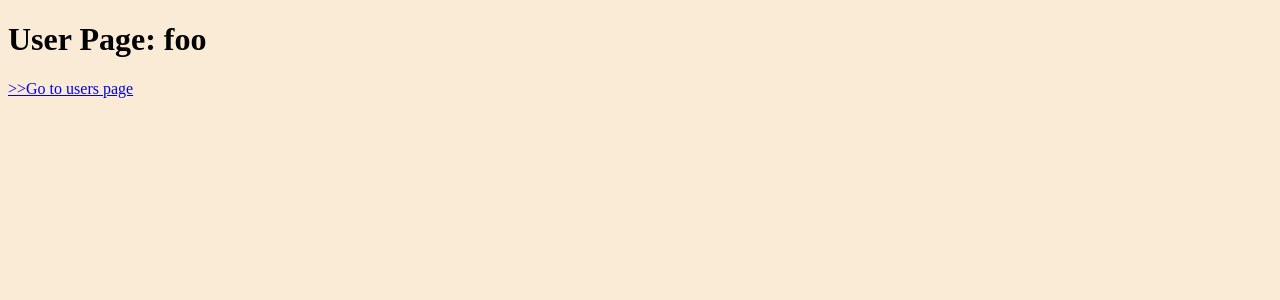
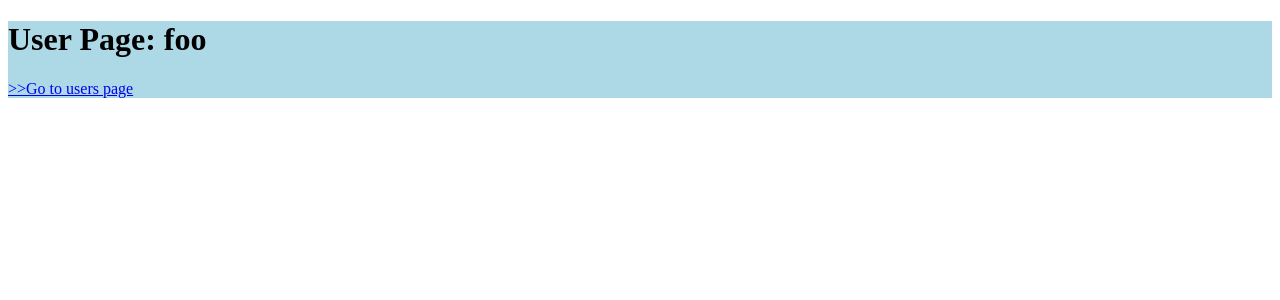
Before and after one commit to mrotaru/simple-react-webpack, a React app: page /users/foo in a window 1280 px wide. Shown: the top 300 px of the page. Built offline with nearby package versions, Linux system fonts and the light colour scheme.

Commit message:
scss support

```diff
--- a/package.json
+++ b/package.json
@@ -31,7 +31,10 @@
     "html-webpack-plugin": "^3.2.0",
     "jest": "^23.4.1",
     "mini-css-extract-plugin": "^0.4.1",
-    "webpack": "^4.16.1",
+    "node-sass": "^4.9.2",
+    "sass-loader": "^7.0.3",
+    "style-loader": "^0.21.0",
+    "webpack": "^4.16.2",
     "webpack-command": "^0.4.1",
     "webpack-serve": "^2.0.2"
   }
--- a/src/App.js
+++ b/src/App.js
@@ -5,11 +5,11 @@ import HomePage from './components/HomePage'
 import NotFoundPage from './components/NotFoundPage'
 import { Routes as UsersRoutes } from './modules/users'
 
-import style from './style.css'
+import './style.css'
 
 const App = () => {
   return (
-    <div style={style}>
+    <div class='main'>
       <BrowserRouter>
         <Switch>
           <Route path="/" component={HomePage} exact />
--- a/src/modules/users/UserPage.js
+++ b/src/modules/users/UserPage/index.js
@@ -1,5 +1,7 @@
 import React from 'react'
 import { Link } from 'react-router-dom'
+
+import './style.scss'
 
 const UserPage = ({
   match: {
@@ -7,10 +9,10 @@ const UserPage = ({
   },
 }) => {
   return (
-    <>
+    <div class='userDiv'>
       <h1>{`User Page: ${userId}`}</h1>
       <Link to="/users"> >>Go to users page</Link>
-    </>
+    </div>
   )
 }
 
--- /dev/null
+++ b/src/modules/users/UserPage/style.scss
@@ -0,0 +1,5 @@
+$my-color: lightblue;
+
+.userDiv {
+  background-color: $my-color;
+}
--- a/src/style.css
+++ b/src/style.css
@@ -1,3 +1,3 @@
-body {
-  background-color: antiquewhite;
+.main {
+  background-color: burlywood;
 }
--- a/webpack.config.js
+++ b/webpack.config.js
@@ -32,6 +32,16 @@ module.exports = {
         test: /\.css$/,
         use: [MiniCssExtractPlugin.loader, 'css-loader'],
       },
+      {
+        test: /\.scss$/,
+        use: [
+          process.env.NODE_ENV !== 'production'
+            ? 'style-loader'
+            : MiniCssExtractPlugin.loader,
+          'css-loader',
+          'sass-loader',
+        ],
+      },
     ],
   },
   plugins: [
@@ -39,7 +49,7 @@ module.exports = {
       template: './src/index.html',
     }),
     new MiniCssExtractPlugin({
-      filename: "[name].css",
+      filename: '[name].css',
     }),
   ],
   serve: {
```
